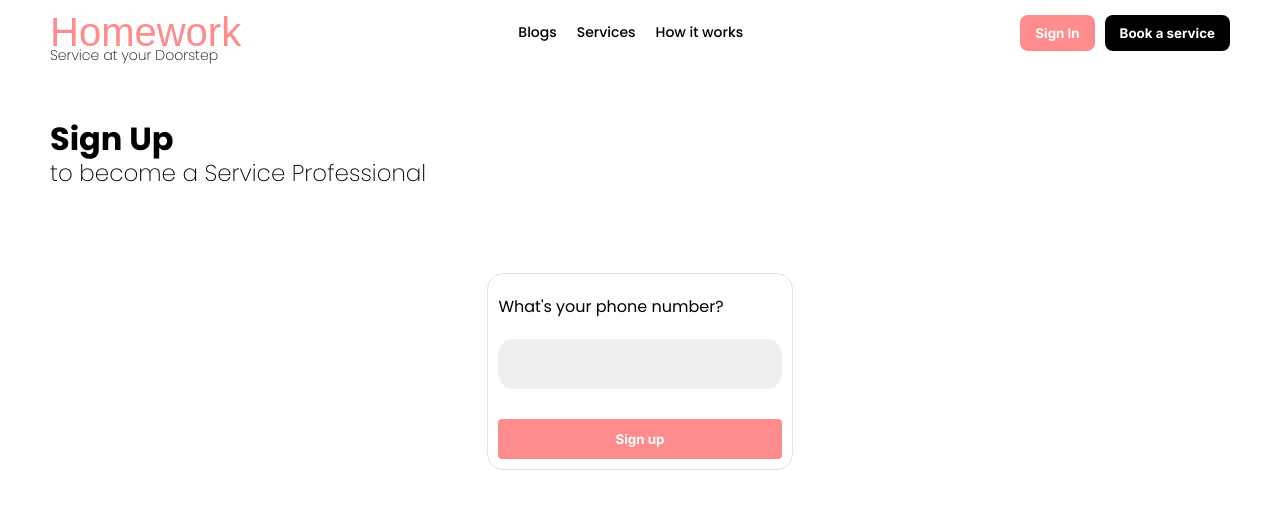
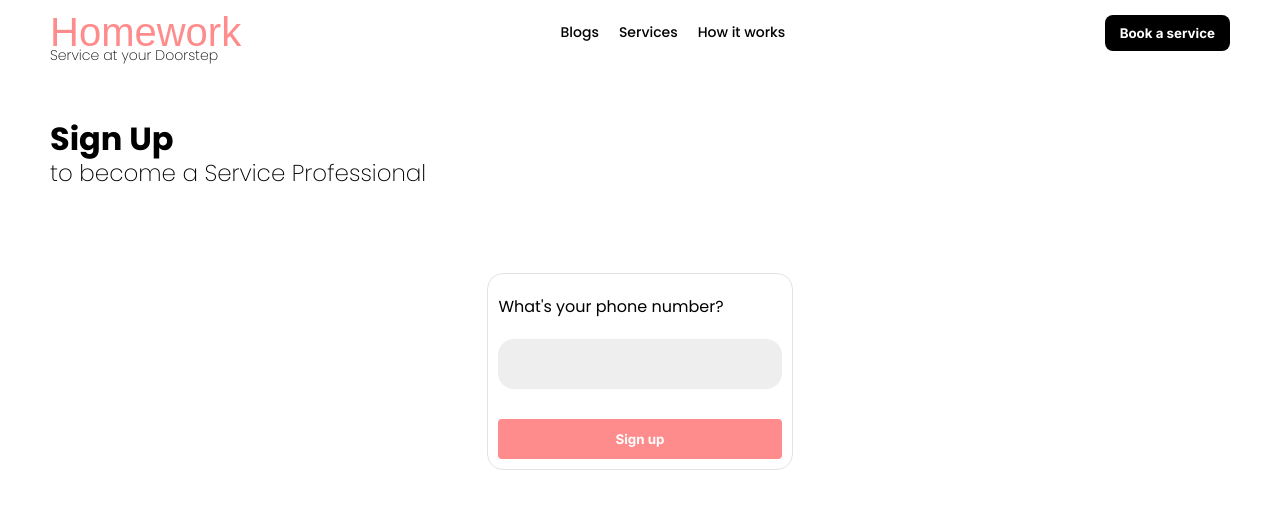
Before and after one commit to codepushed/hw_client, a Next.js app: page /professional/onboarding in a window 1280 px wide. Shown: the top 508 px of the page. Built offline with nearby package versions, Linux system fonts and the light colour scheme; a web font is replaced by a local one.

Commit message:
professional header

```diff
--- a/components/Header/index.jsx
+++ b/components/Header/index.jsx
@@ -15,7 +15,7 @@ import { useRouter } from "next/router";
 import { isLoggedIn } from "../../helpers/basic";
 import { useSelector } from "react-redux";
 
-const Header = ({ isHidden }) => {
+const Header = ({ isHidden, noMenu }) => {
   const [loggedIn, setLoggedIn] = useState(false);
   const [anchorEl, setAnchorEl] = React.useState(null);
   const [username, setUsername] = useState("S");
@@ -63,7 +63,7 @@ const Header = ({ isHidden }) => {
   return (
     <div className="headerContainer">
       <Logo onClick={() => router.push("/")} />
-      {!isHidden && (
+      {!isHidden && noMenu && (
         <>
           {!loggedIn && (
             <ul className="headerlistContainer">
@@ -82,14 +82,15 @@ const Header = ({ isHidden }) => {
             </ul>
           )}
           <div className="headerButtonContainer">
-            {!loggedIn && (
+            {!loggedIn ||
+              (noMenu && (
                 <button
                   className="basicRoundedButton"
                   onClick={() => router.push("/login")}
                 >
                   Sign In
                 </button>
-            )}
+              ))}
 
             {router.asPath.includes("/coming-soon") && (
               <button
--- a/pages/login/index.jsx
+++ b/pages/login/index.jsx
@@ -84,7 +84,7 @@ const Login = () => {
 
   return (
     <div>
-      <Header isHidden={true} />
+      <Header noMenu={true} />
       <div className="loginContainer">
         <div className="loginLeftContent">
           <div className="loginLeftContentHeading">
--- a/pages/professional/onboarding.jsx
+++ b/pages/professional/onboarding.jsx
@@ -96,7 +96,7 @@ const Onboarding = () => {
 
   return (
     <div className="professionalLoginContainer">
-      <Header />
+      <Header noMenu={true} />
       <div className="professionalLogin">
         <h1>Sign Up</h1>
         <p>to become a Service Professional</p>
```
Lines whose indentation alone changed are shown as unchanged.
